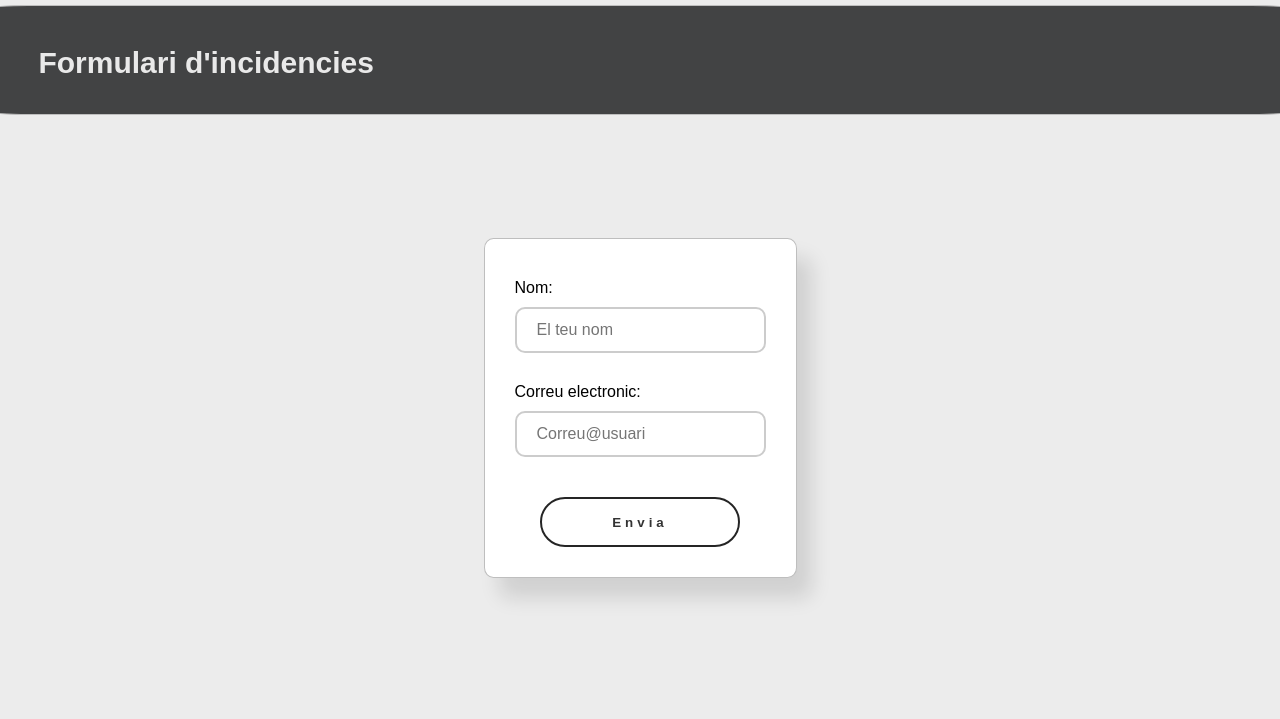
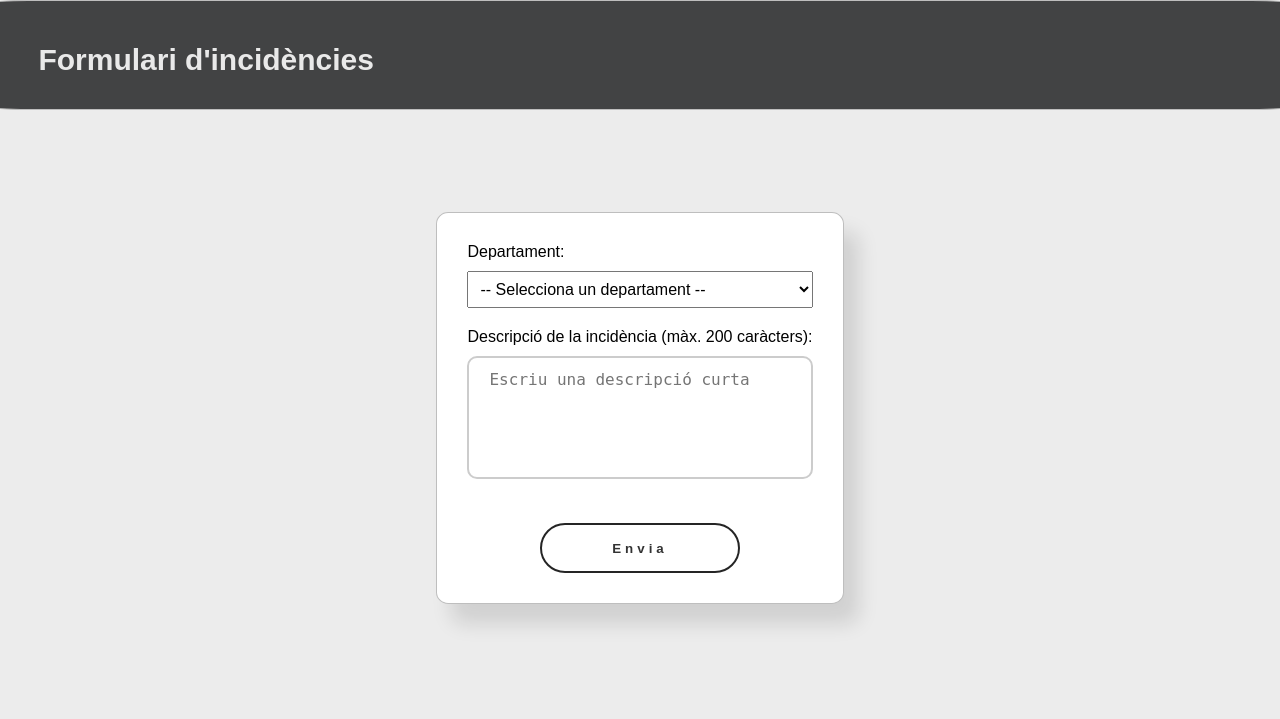
Before and after one commit to inspedralbes/projecte-1daw-24-25-daw1pjpvms, a PHP site: page /action.php in a window 1280 px wide. Shown: the top 719 px of the page. Run offline with PHP 8.4, Linux system fonts and the light colour scheme.

Commit message:
Add files via upload

```diff
--- a/Incidencies/action.php
+++ b/Incidencies/action.php
@@ -1,182 +1,119 @@
 <?php
-
 $servername = "localhost";
 $username = "a24pauvermac_dawpaula";
 $password = "%NwAi7&0h104w|lM";
 $dbname = "a24pauvermac_daw";
 
-function guardarPersona($conn, $id, $nom, $email, $cicles)
+$departament = $_POST['departament'] ?? '';
+$descripcio = $_POST['descripcio'] ?? '';
+$departamentErr = '';
+$descripcioErr = '';
+$errors = -1;
+
+if ($_SERVER['REQUEST_METHOD'] == 'POST') {
+    $errors = 0;
+
+    if (empty($departament)) {
+        $departamentErr = "Has de seleccionar un departament.";
+        $errors++;
+    }
+
+    if (empty($descripcio)) {
+        $descripcioErr = "La descripció és obligatòria.";
+        $errors++;
+    } elseif (strlen($descripcio) > 200) {
+        $descripcioErr = "La descripció no pot superar els 200 caràcters.";
+        $errors++;
+    }
+
+    if ($errors == 0) {
+        $conn = new mysqli($servername, $username, $password, $dbname);
+        if ($conn->connect_error) {
+            die("Error en la connexió amb la base de dades: " . $conn->connect_error);
+        }
+
+        $data = date('Y-m-d H:i:s');
+        guardarIncidencia($conn, $departament, $descripcio, $data);
+
+        echo "<div class='phpcuadre'><h1>Incidència registrada correctament</h1>";
+        echo "<p><strong>Departament:</strong> $departament</p>";
+        echo "<p><strong>Descripció:</strong> $descripcio</p>";
+        echo "<p><a href='./'>Tornar a la pàgina principal</a></p>";
+        echo "</div>";
+
+        exit;
+    }
+}
+
+function guardarIncidencia($conn, $departament, $descripcio, $data)
 {
-    if (isset($id) && is_numeric($id) && $id > 0) {
+    $sql = "INSERT INTO incidencies (departament, descripcio, data_incidencia) VALUES (?, ?, ?)";
+    $stmt = $conn->prepare($sql);
+    $stmt->bind_param("sss", $departament, $descripcio, $data);
 
-        $sql = "UPDATE PERSONES SET nom = ?, mail = ?, cicles = ? WHERE id = ?";
-        $stmt = $conn->prepare($sql);
-
-        $stmt->bind_param("sssi", $nom, $email, $cicles, $id);
-    } else {
-        $sql = "INSERT INTO PERSONES (nom, mail, cicles) VALUES (?, ?, ?)";
-        $stmt = $conn->prepare($sql);
-        $stmt->bind_param("sss", $nom, $email, $cicles);
-    }
     if (!$stmt->execute()) {
         die("Error en la consulta: " . $stmt->error);
     }
 
     $stmt->close();
 }
-$errors = -1;
+?>
 
-$id = "";
-
-$nom = "";
-$nomErr = "";
-
-$email = "";
-$emailErr = "";
-
-$cicles = "";
-$ciclesErr = "";
-
-if ($_SERVER['REQUEST_METHOD'] == 'POST') {
-
-    $errors = 0;
-
-    if (empty($_POST['fname'])) {
-        $nomErr = " El nom és obligatori ";
-        $errors++;
-    } else {
-        $nom = $_POST['fname'];
+<!DOCTYPE html>
+<html lang="ca">
+<head>
+    <meta charset="UTF-8">
+    <title>Formulari d'incidències</title>
+    <link rel="stylesheet" href="estilos.css">
+    <style>
+        textarea {
+            width: 100%;
+            resize: none; /* No se puede redimensionar */
+            padding: 8px;
+            font-size: 1em;
+            box-sizing: border-box;
         }
 
-    if (empty($_POST['femail'])) {
-        $emailErr = " El correu és obligatori ";
-        $errors++;
-    } else {
-        $email = $_POST['femail'];
+        select {
+            width: 100%;
+            padding: 8px;
+            font-size: 1em;
+            box-sizing: border-box;
         }
-
-
-    if (isset($_POST['curs'])) {
-
-        $cicles =  $_POST['curs'];
-    } else {
-
-        $errors++;
-        $ciclesErr = "Com a mínim s'han de seleccionar uns estudis";
-    }
-
-
-    if (isset($_POST['id'])) {
-
-        $id = $_POST['id'];
-    }
-}
-if ($_SERVER['REQUEST_METHOD'] == 'GET') {
-
-    if (isset($_GET['id'])) {
-        $conn = new mysqli($servername, $username, $password, $dbname);
-
-        if ($conn->connect_error) {
-
-            die("Error en la connexió amb la base de dades: " . $conn->connect_error);
-        }
-
-        $sql = "SELECT nom, mail, cicles FROM PERSONES WHERE id = ?";
-        $stmt = $conn->prepare($sql);
-
-        $stmt->bind_param("i", $_GET['id']);
-
-        if (!$stmt->execute()) {
-            die("Error executing statement: " . $stmt->error);
-        }
-        $result = $stmt->get_result();
-
-        if ($result->num_rows > 0) {
-
-            $row = $result->fetch_assoc();
-            $id = $_GET['id'];
-            $nom = $row["nom"];
-            $email = $row["mail"];
-
-        } else {
-            $errors = 1;
-            $nomErr = "No s'ha trobat cap persona amb l'id $_GET[id]";
-        }
-        $conn->close();
-    }
-}
-?>
-<!DOCTYPE html>
-<html lang="ca">
-
-<head>
-    <meta charset="UTF-8">
-    <meta http-equiv="X-UA-Compatible" content="IE=edge">
-    <meta name="viewport" content="width=device-width, initial-scale=1.0">
-    <link rel="stylesheet" href="estilos.css">
-    <title>Document</title>
+    </style>
 </head>
 
 <body>
 
     <div class="banner">
-    <h1 class= "bigtitol"> Formulari d'incidencies</h1>
-
+        <h1 class="bigtitol">Formulari d'incidències</h1>
     </div>
 
+    <div>
+        <form action="" method="post">
+            <?php if ($errors > 0): ?>
+                <div class='error'>ATENCIÓ: Hi ha <?= $errors ?> error(s) en el formulari</div>
+            <?php endif; ?>
 
-    <?php
+            <label for="departament">Departament: <span class="boto"><?= $departamentErr ?></span></label>
+            <select name="departament" id="departament">
+                <option value="">-- Selecciona un departament --</option>
+                <option value="Secretearia" <?= $departament == 'Secretearia' ? 'selected' : '' ?>>Secretearia</option>
+                <option value="Consergeria" <?= $departament == 'Consergeria' ? 'selected' : '' ?>>Consergeria</option>
+                <option value="Direcio" <?= $departament == 'Direcio' ? 'selected' : '' ?>>Direció</option>
+                <option value="Matematiques" <?= $departament == 'Matematiques' ? 'selected' : '' ?>>Matematiques</option>
+                <option value="Angles" <?= $departament == 'Angles' ? 'selected' : '' ?>>Angles</option>
+                <option value="Fisica" <?= $departament == 'Fisica' ? 'selected' : '' ?>>Fisica</option>
+            </select>
 
-    if ($errors == 0) {
-
-        $conn = new mysqli($servername, $username, $password, $dbname);
-
-        if ($conn->connect_error) {
-
-            die("Error en la connexió amb la base de dades: " . $conn->connect_error);
-        }
-
-        guardarPersona($conn, $id, $nom, $email, $cicles);
-
-
-        echo "<div class = 'phpcuadre'><h1>Dades guardades $cicles</h1>";
-        echo "<p><strong>$nom</strong>, moltes gràcies per inscriure't amb el correu $email</p>";
-        echo "<p>Has seleccionat els estudis de: $cicles</p>";
-        echo "<p><a href='./'>Tornar a la pàgina principal</a></p>";
-        echo "</div>";
-    } else {
-
-    ?>
-
-        <div>
-            <h1> </h1>
-
-            <form action="" method="post">
-    <?php
-    if ($errors > 0) {
-        echo "<div class='error'>ATENCIÓ: Hi ha $errors errors en el formulari </div>";
-    }
-    ?>
-    <label for="fname">Nom: <span class="boto"><?php echo $nomErr; ?></span></label>
-    <input type="text" id="fname" name="fname" placeholder="El teu nom" value="<?php echo $nom; ?>">
-
-    <label for="femail">Correu electronic: <span class="boto"><?php echo $emailErr; ?></span></label>
-    <input type="email" id="femail" name="femail" placeholder="Correu@usuari" value="<?php echo $email; ?>">
-
-    <input type="hidden" name="id" value="<?php echo $id; ?>">
+            <label for="descripcio">Descripció de la incidència (màx. 200 caràcters): <span class="boto"><?= $descripcioErr ?></span></label>
+            <textarea class="insert" id="descripcio" name="descripcio" rows="5" maxlength="200" placeholder="Escriu una descripció curta"><?= htmlspecialchars($descripcio) ?></textarea>
 
             <button class="button type1" type="submit">
                 <span class="btn-txt">Envia</span>
             </button>
         </form>
-
-
-        <?php
-    }
-        ?>
-
     </div>
 
 </body>
-
 </html>
--- a/Incidencies/estilos.css
+++ b/Incidencies/estilos.css
@@ -111,22 +111,20 @@ a.boto{
 
 }
 
-.banner{
+.banner {
     background-color: #424344;
     position: fixed;
-    top: 5px;
+    top: 0;
     height: 11%;
     width: 100%;
+    display: flex;
+    align-items: center;
     box-shadow: none;
-
-
 }
 
-.bigtitol{
-color: rgb(233, 233, 233);
-width: 40%;
-text-align: left;
-margin-left: 3%;
+.bigtitol {
+    color: rgb(233, 233, 233);
+    margin-left: 3%;
 }
 
 button {
@@ -195,7 +193,7 @@ button {
         margin-left: 5vw;
     }
 }
-input[type="text"],[type="email"]{
+.insert{
     width: 100%;
     padding: 12px 20px;
     margin-bottom: 20px;
--- a/Incidencies/llistat.php
+++ b/Incidencies/llistat.php
@@ -49,7 +49,7 @@ $dbname = "a24pauvermac_daw";
 
   ?>
 
-  <a href="action.php">Tornar al inici</a>
+  <a href="index.html ">Tornar al inici</a>
   </div>
 
 
```
Lines whose indentation alone changed are shown as unchanged.
